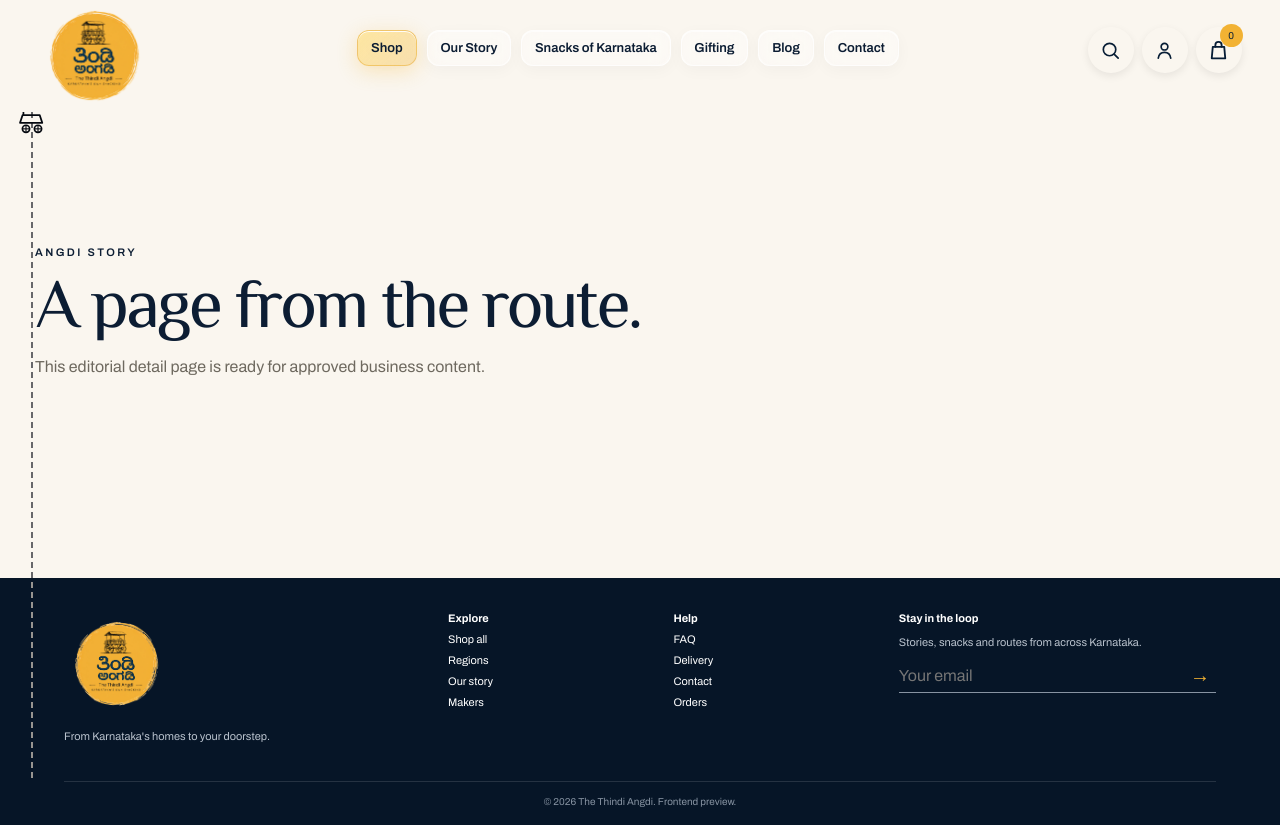
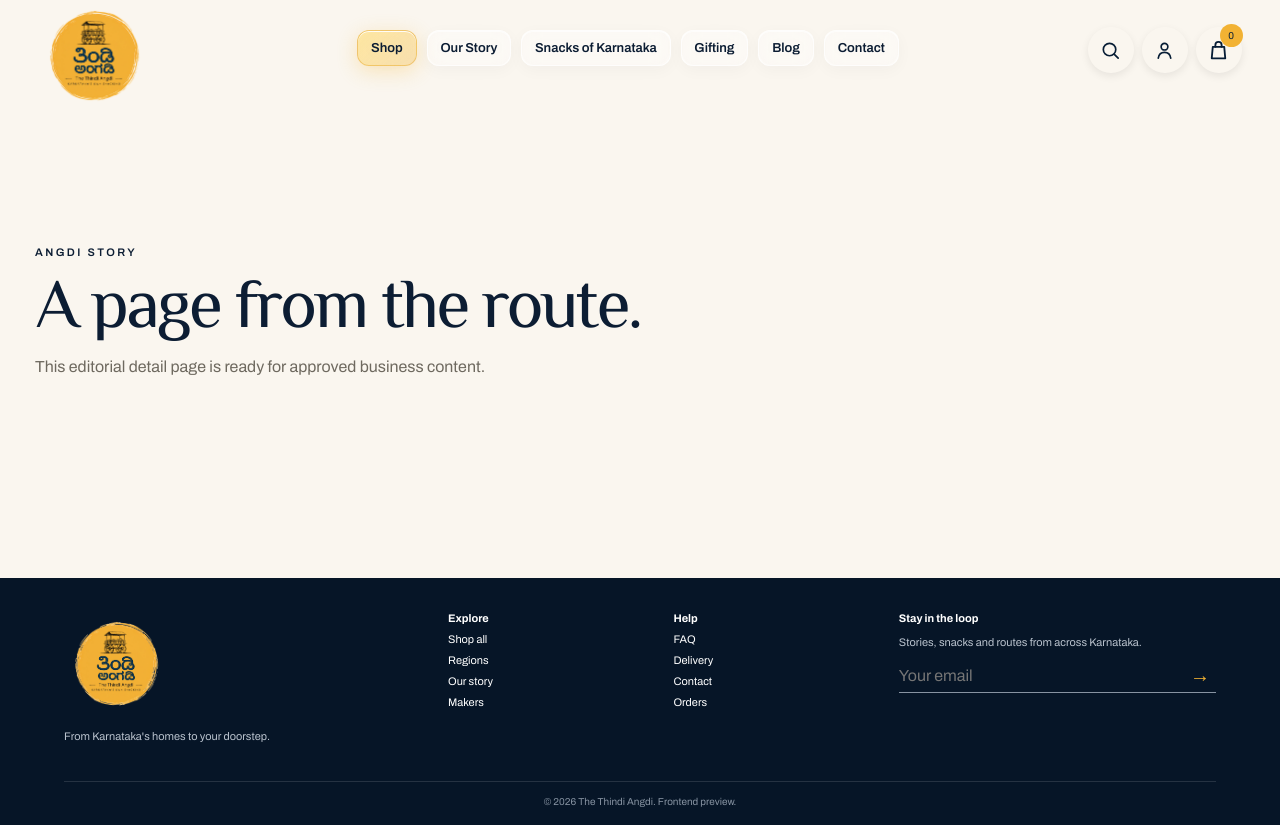
Before and after one commit to paramsn37-sketch/Thindi-Angadi-web-2.0, a Next.js app: page / in a window 1280 px wide. Built offline with nearby package versions, Linux system fonts and the light colour scheme; a web font is replaced by a local one.

Commit message:
Remove the scroll cart animation

```diff
--- a/src/app/layout.tsx
+++ b/src/app/layout.tsx
@@ -25,7 +25,6 @@ import './v20.css';
 import { StoreProvider } from '@/components/Store';
 import { Header, Footer } from '@/components/Site';
 import { BackTrack } from '@/components/BackTrack';
-import { RouteTracker } from '@/components/RouteTracker';
 
 // From the Designare "desi fonts" vault: Philosopher ("masakali") carries every
 // paragraph and most headings; Archivo keeps shopping copy crisp; Notable
@@ -79,7 +78,6 @@ export default function RootLayout({ children }: { children: React.ReactNode })
         <StoreProvider>
           <Header />
           <BackTrack />
-          <RouteTracker />
           <main>{children}</main>
           <Footer />
         </StoreProvider>
--- a/src/components/RouteTracker.tsx
+++ /dev/null
@@ -1,63 +0,0 @@
-"use client";
-import { useEffect, useRef } from "react";
-
-export function RouteTracker() {
-  const cartRef = useRef<HTMLDivElement>(null);
-  const wheelRefs = useRef<(SVGGElement | null)[]>([]);
-
-  useEffect(() => {
-    let raf = 0;
-    const update = () => {
-      raf = 0;
-      const doc = document.documentElement;
-      const max = doc.scrollHeight - doc.clientHeight;
-      const progress = max > 0 ? Math.min(1, Math.max(0, window.scrollY / max)) : 0;
-      if (cartRef.current) {
-        cartRef.current.style.top = `${progress * 100}%`;
-      }
-      const rotation = window.scrollY * 0.6;
-      for (const wheel of wheelRefs.current) {
-        if (wheel) wheel.style.transform = `rotate(${rotation}deg)`;
-      }
-    };
-    const onScroll = () => {
-      if (!raf) raf = requestAnimationFrame(update);
-    };
-    update();
-    window.addEventListener("scroll", onScroll, { passive: true });
-    window.addEventListener("resize", onScroll);
-    return () => {
-      window.removeEventListener("scroll", onScroll);
-      window.removeEventListener("resize", onScroll);
-      if (raf) cancelAnimationFrame(raf);
-    };
-  }, []);
-
-  return (
-    <div className="route-tracker" aria-hidden="true">
-      <div className="route-tracker-line" />
-      <div className="route-tracker-cart" ref={cartRef}>
-        <svg viewBox="0 0 32 28" width="28" height="24">
-          <path
-            d="M5 6h20l3 9H2l3-9Z"
-            fill="none"
-            stroke="currentColor"
-            strokeWidth="2"
-            strokeLinejoin="round"
-          />
-          <line x1="6" y1="6" x2="6" y2="2" stroke="currentColor" strokeWidth="2" />
-          <g ref={(el) => { wheelRefs.current[0] = el; }} style={{ transformOrigin: "9px 22px" }}>
-            <circle cx="9" cy="22" r="4.2" fill="none" stroke="currentColor" strokeWidth="2" />
-            <line x1="9" y1="18.3" x2="9" y2="25.7" stroke="currentColor" strokeWidth="1.3" />
-            <line x1="5.3" y1="22" x2="12.7" y2="22" stroke="currentColor" strokeWidth="1.3" />
-          </g>
-          <g ref={(el) => { wheelRefs.current[1] = el; }} style={{ transformOrigin: "23px 22px" }}>
-            <circle cx="23" cy="22" r="4.2" fill="none" stroke="currentColor" strokeWidth="2" />
-            <line x1="23" y1="18.3" x2="23" y2="25.7" stroke="currentColor" strokeWidth="1.3" />
-            <line x1="19.3" y1="22" x2="26.7" y2="22" stroke="currentColor" strokeWidth="1.3" />
-          </g>
-        </svg>
-      </div>
-    </div>
-  );
-}
```
Also changed, not shown: src/app/globals.css.
